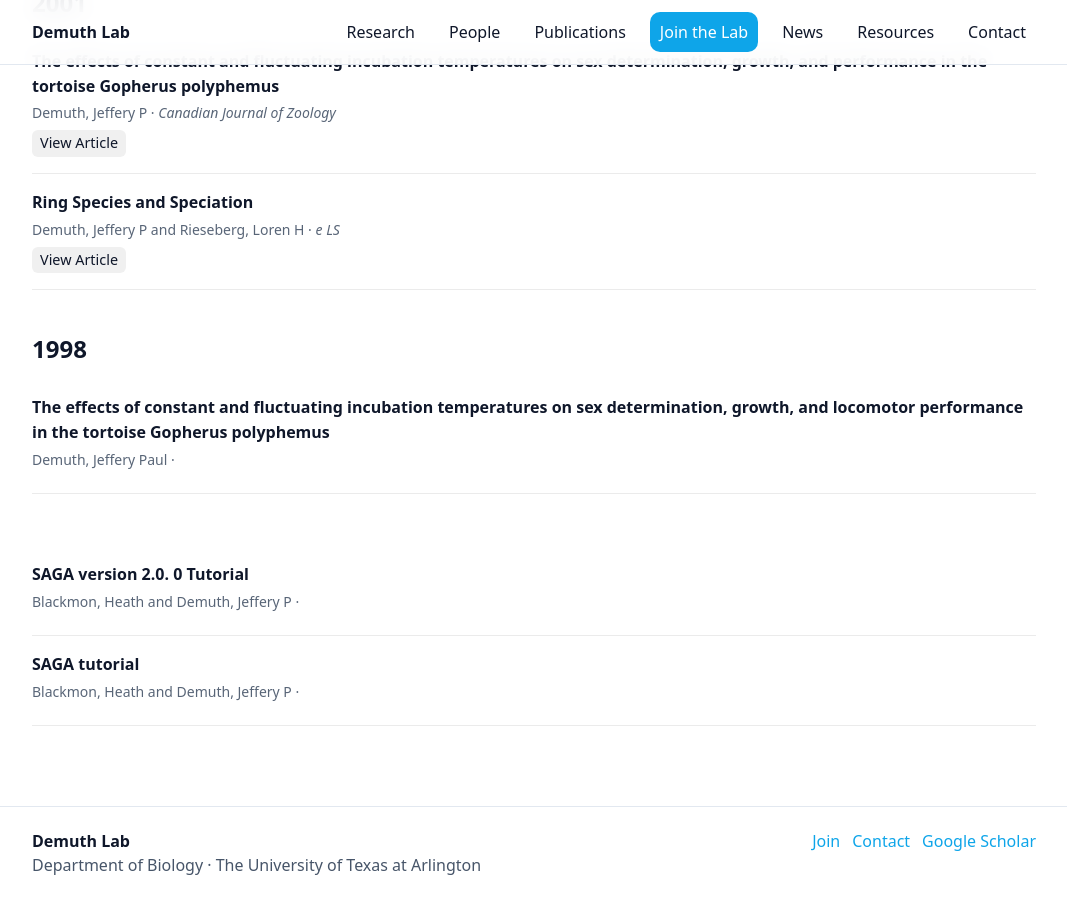
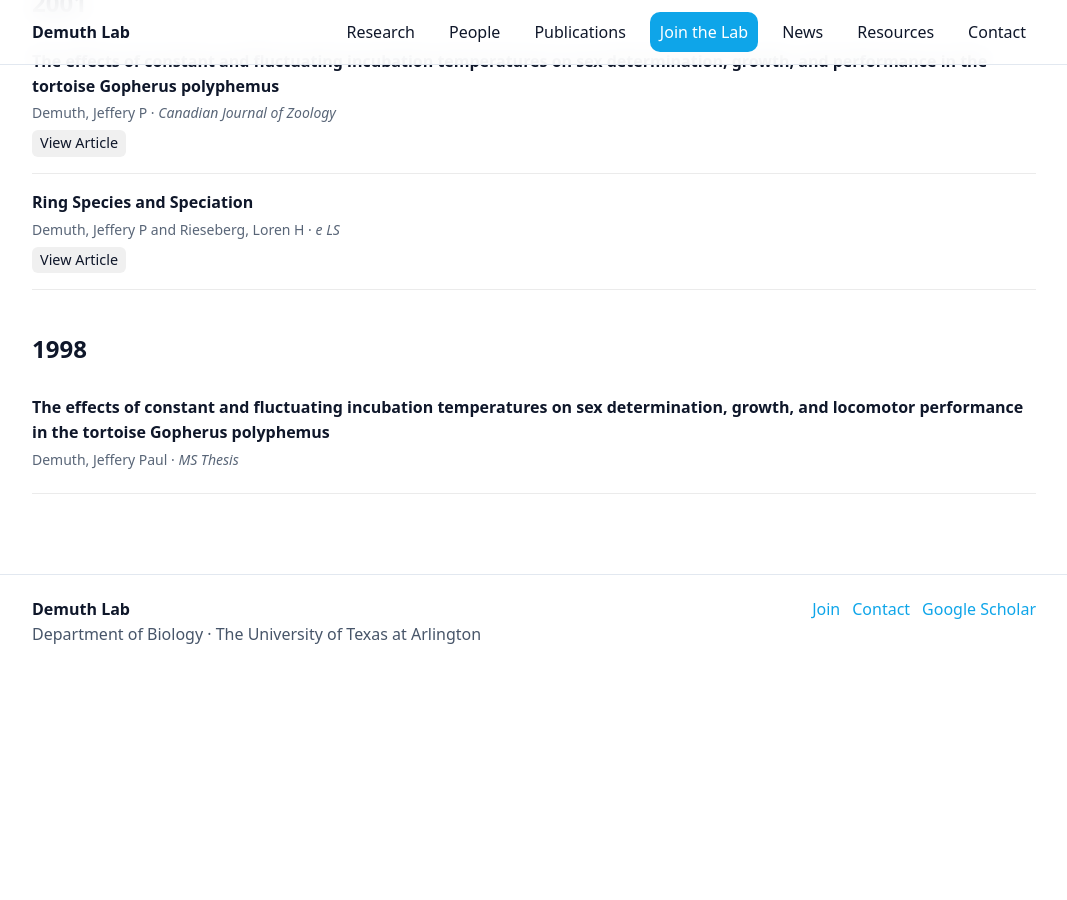
Before and after one commit to demuth-lab/demuth-lab.github.io, a Jekyll site: the page built from publications.md, in a window 1280 px wide and 900 px high, scrolled down 7976 px. Shown: the whole window, without its empty margins (106-1173 px from the left). Built offline with Jekyll 4.4.1, drawn with Linux system fonts in a browser that asks for light colours; after the commit the page ends 8644 px from its top, so only the background shows below that; some of the changed text lies outside the part shown.

Commit message:
Auto-update publications

```diff
--- a/_data/publications.yml
+++ b/_data/publications.yml
@@ -278,7 +278,7 @@
   title: 'Dissertation: Evolution of hybrid incompatibility in the beetle Tribolium
     castaneum'
   authors: Demuth, Jeffery Paul
-  venue: Indiana University
+  venue: Dissertation
 - year: 2003
   title: 'Sexual selection favors female-biased sex ratios: the balance between the
     opposing forces of sex-ratio selection and sexual selection'
@@ -300,12 +300,4 @@
   title: The effects of constant and fluctuating incubation temperatures on sex determination,
     growth, and locomotor performance in the tortoise Gopherus polyphemus
   authors: Demuth, Jeffery Paul
-  venue: ''
-- year: ''
-  title: SAGA version 2.0. 0 Tutorial
-  authors: Blackmon, Heath and Demuth, Jeffery P
-  venue: ''
-- year: ''
-  title: SAGA tutorial
-  authors: Blackmon, Heath and Demuth, Jeffery P
-  venue: ''
+  venue: MS Thesis
```
